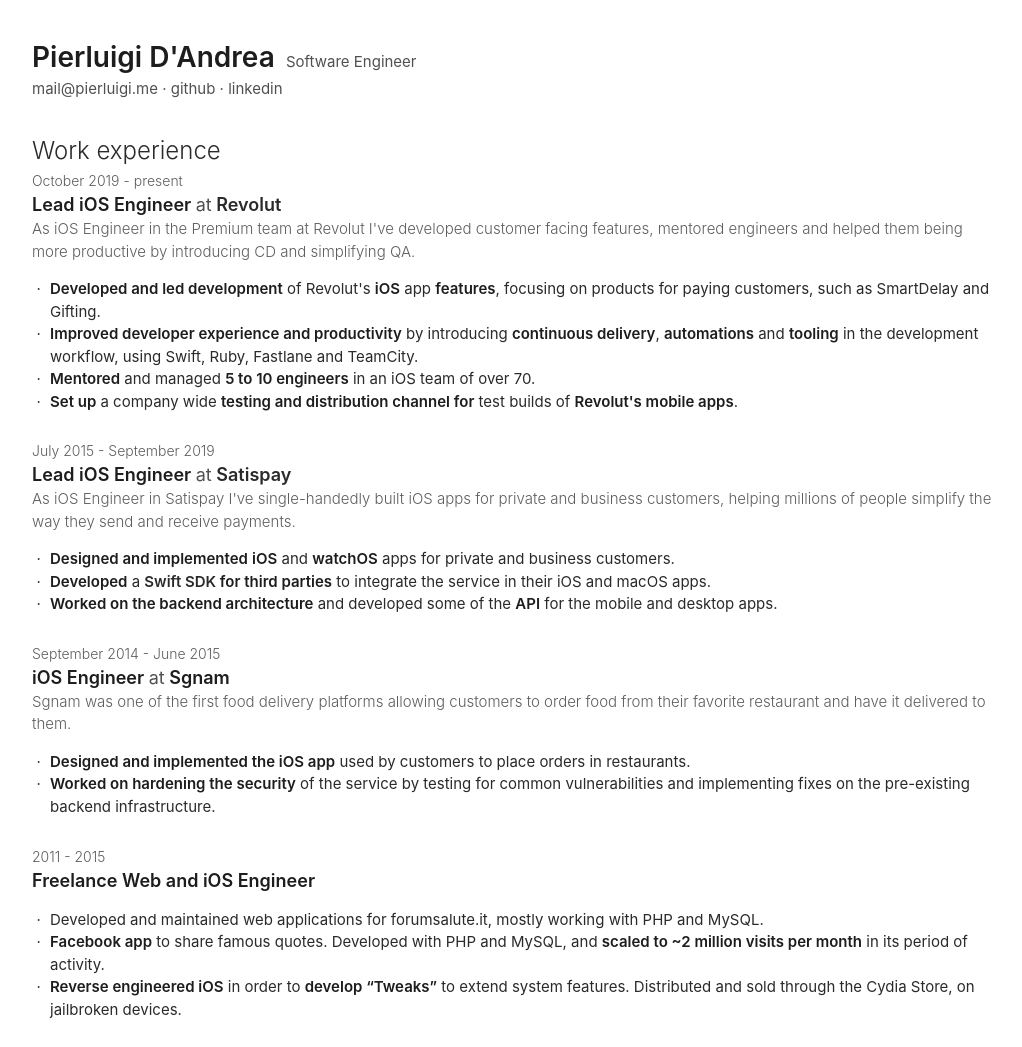
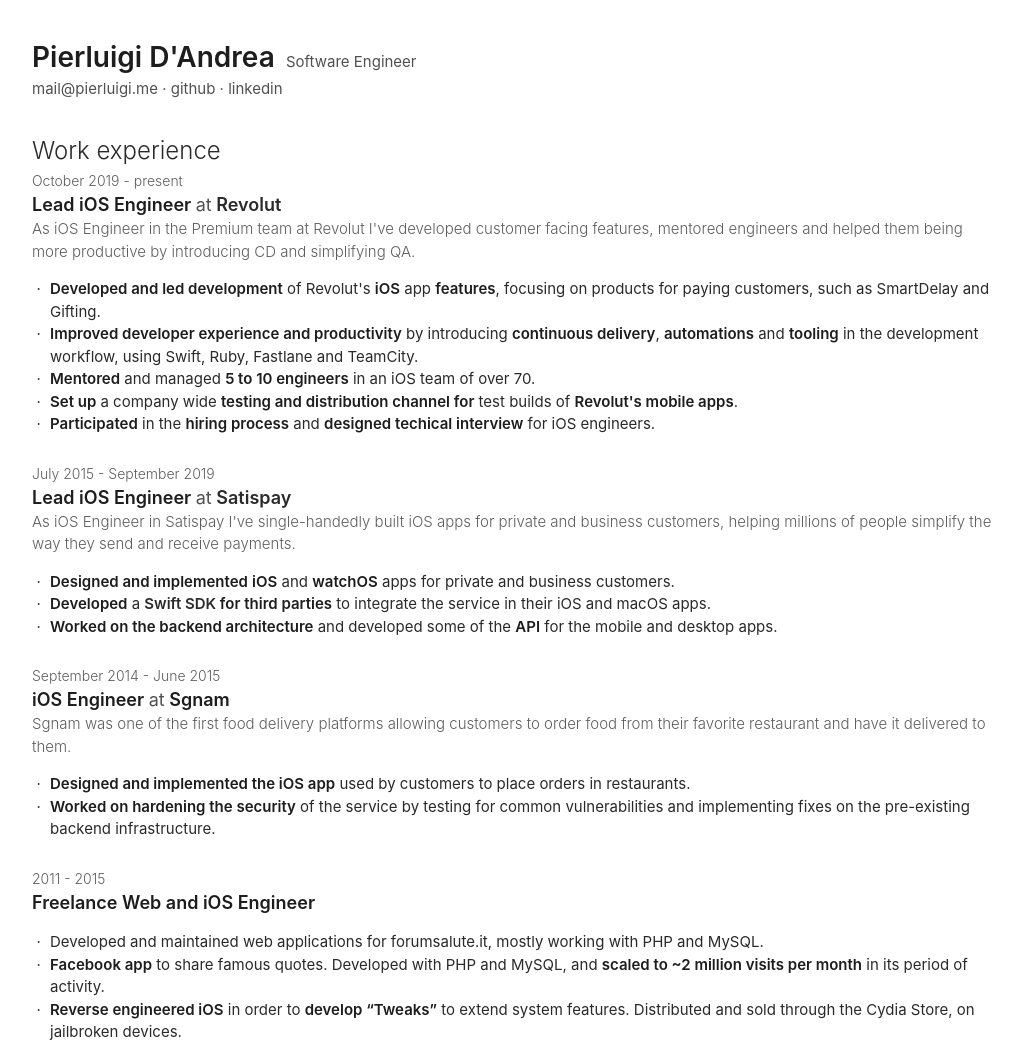
Before and after one commit to pNre/resume, a plain HTML site: page index.html in a window 1280 px wide. Shown: the top 1047 px of the page, without its empty margins (128-1150 px from the left). Drawn offline with nearby package versions, Linux system fonts and the light colour scheme; files that its build step writes are made by us from their sources.

Commit message:
Update resume

```diff
--- a/index.html
+++ b/index.html
@@ -35,6 +35,7 @@
                         <li><span class="stronger">Improved developer experience and productivity</span> by introducing <span class="stronger">continuous delivery</span>, <span class="stronger">automations</span> and <span class="stronger">tooling</span> in the development workflow, using Swift, Ruby, Fastlane and TeamCity.</li>
                         <li><span class="stronger">Mentored</span> and managed <span class="stronger">5 to 10 engineers</span> in an iOS team of over 70.</li>
                         <li><span class="stronger">Set up</span> a company wide <span class="stronger">testing and distribution channel for</span> test builds of <span class="stronger">Revolut's mobile apps</span>.</li>
+                        <li><span class="stronger">Participated</span> in the <span class="stronger">hiring process</span> and <span class="stronger">designed techical interview</span> for iOS engineers.</li>
                     </ul>
                 </div>
             </div>
```
